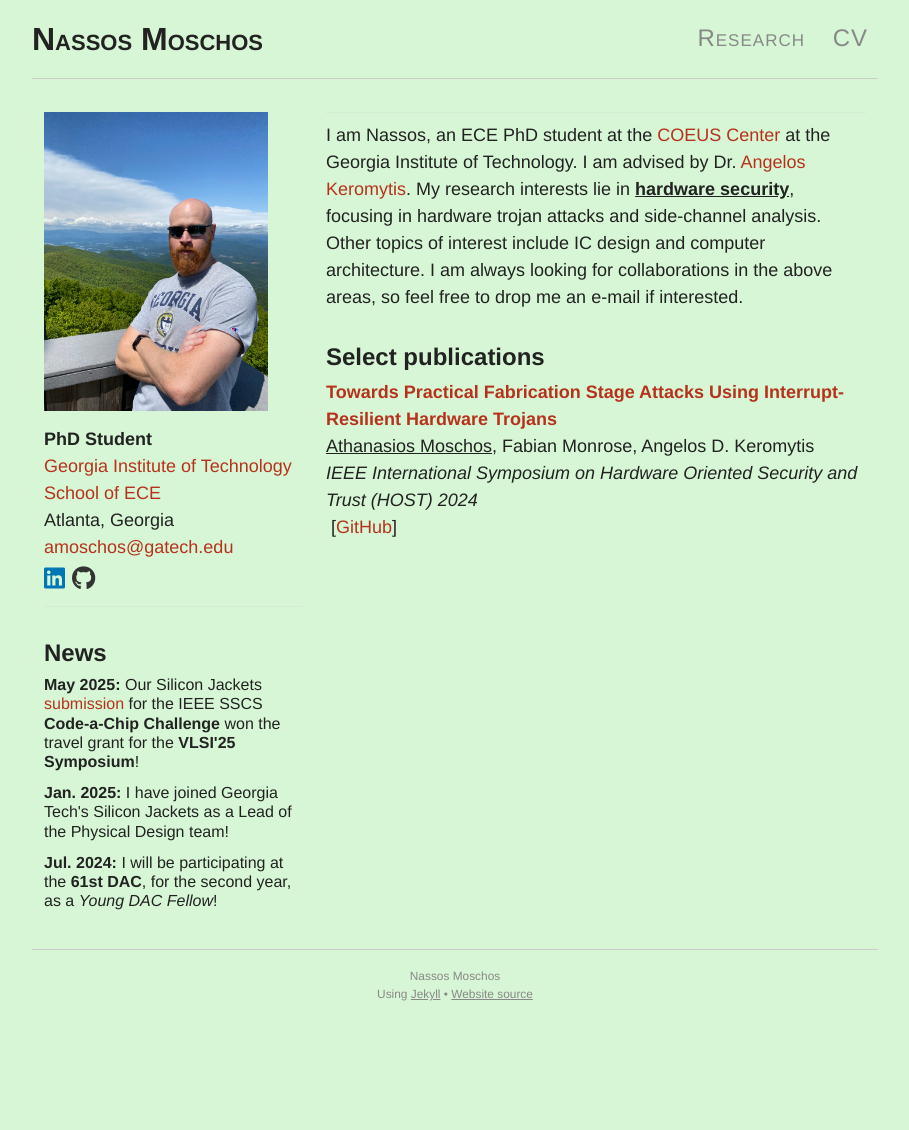
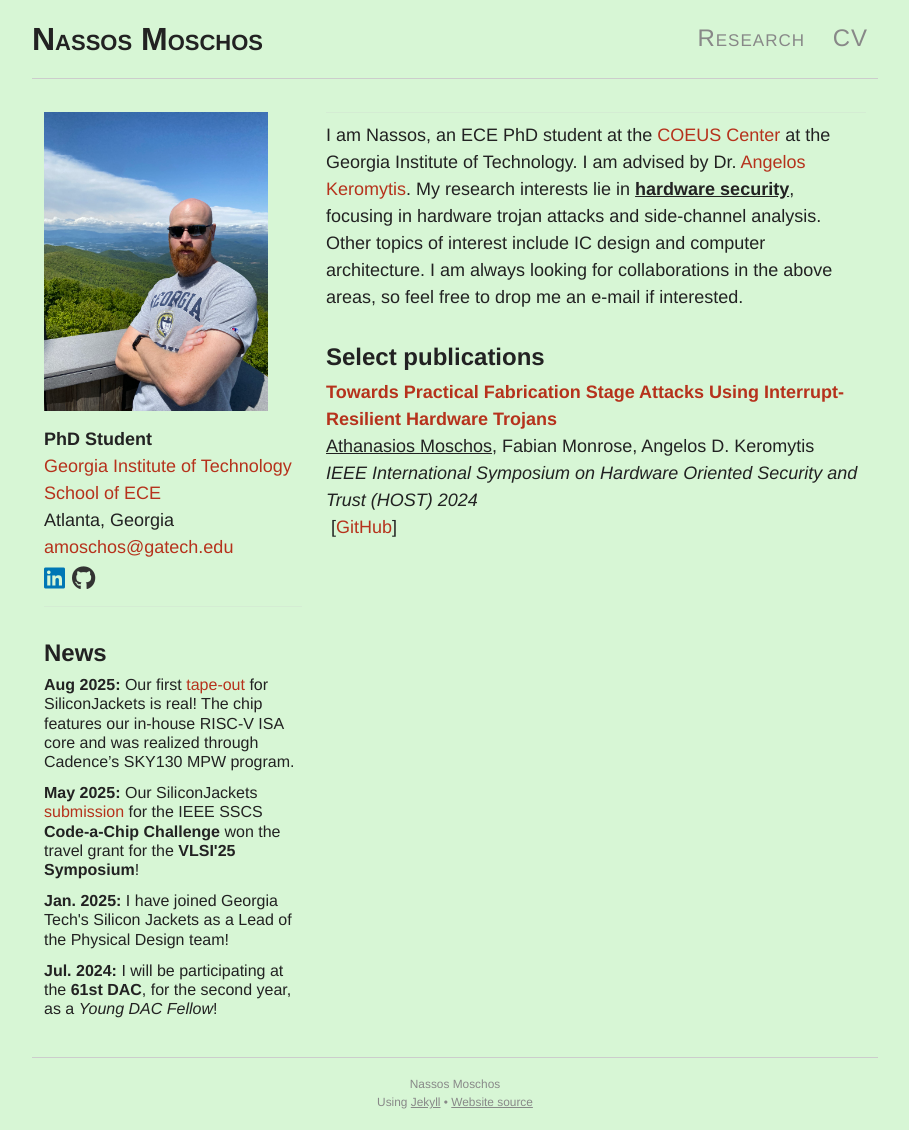
Before and after one commit to 0ena/0ena.github.io, a Jekyll site: the page built from index.md, in a window 1280 px wide. Shown: the whole page, without its empty margins (185-1094 px from the left). Built offline with Jekyll 4.4.1, drawn with Linux system fonts in a browser that asks for light colours; nearby versions of some CDN libraries; before the commit the page ends 1022 px from its top, so only the background shows below that.

Commit message:
Adding SJ milestone in News.

```diff
--- a/_data/news.yml
+++ b/_data/news.yml
@@ -1,5 +1,7 @@
+- date: "Aug 2025"
+  event: "Our first <a href='https://lnkd.in/p/gU-VVHgk' target='_blank'>tape-out</a> for SiliconJackets is real! The chip features our in-house RISC-V ISA core and was realized through Cadence’s SKY130 MPW program."
 - date: "May 2025"
-  event: "Our Silicon Jackets <a href='https://www.linkedin.com/posts/siliconjacketsgt_siliconjackets-gojackets-georgiatech-activity-7331710585547419648-6KpR/' target='_blank'>submission</a> for the IEEE SSCS <b>Code-a-Chip Challenge</b> won the travel grant for the <b>VLSI'25 Symposium</b>!"
+  event: "Our SiliconJackets <a href='https://www.linkedin.com/posts/siliconjacketsgt_siliconjackets-gojackets-georgiatech-activity-7331710585547419648-6KpR/' target='_blank'>submission</a> for the IEEE SSCS <b>Code-a-Chip Challenge</b> won the travel grant for the <b>VLSI'25 Symposium</b>!"
 - date: "Jan. 2025"
   event: "I have joined Georgia Tech's Silicon Jackets as a Lead of the Physical Design team!"
 - date: "Jul. 2024"
```
